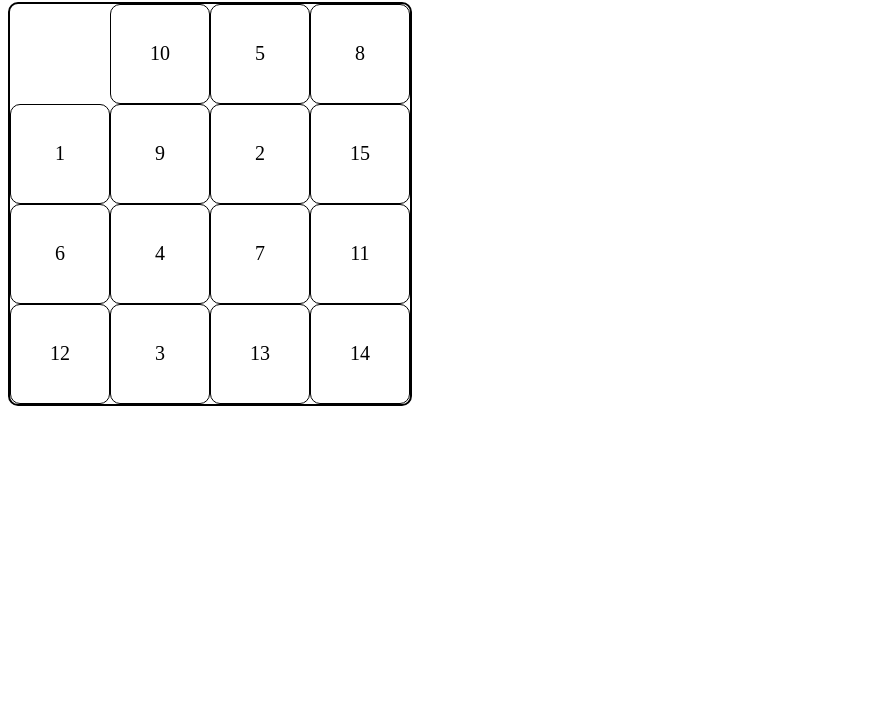
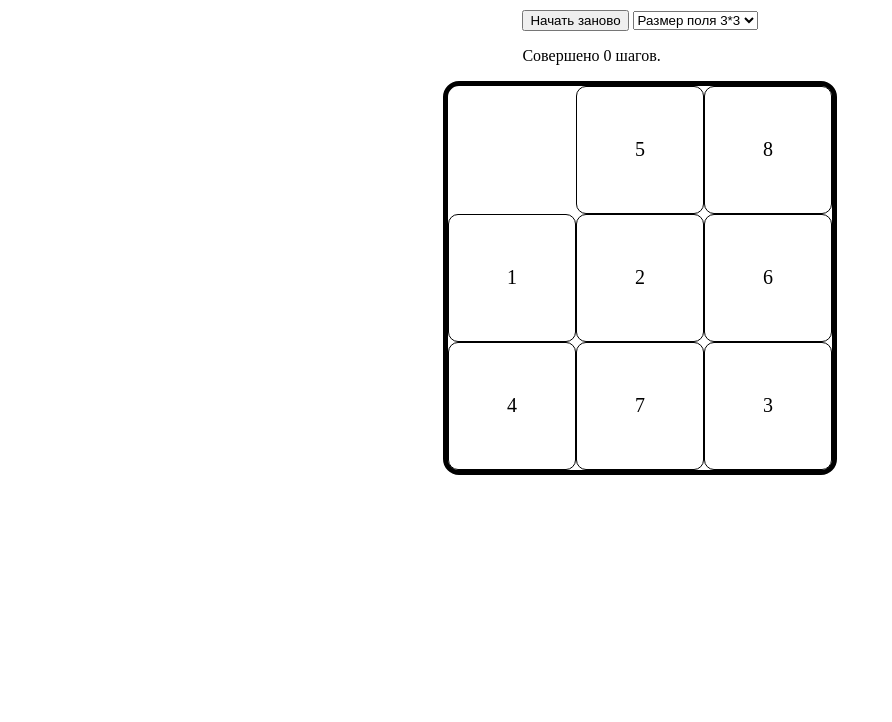
Before and after one commit to Mobidikt/gem-puzzle, a plain HTML site: page index.html in a window 1280 px wide. Shown: the part 78-800 px from the top of the page, without its empty margins (0-892 px from the left). Drawn offline with Linux system fonts and the light colour scheme.

Commit message:
feat: render field size 3*3 and 8*8

```diff
--- a/index.css
+++ b/index.css
@@ -1,13 +1,16 @@
+.root {
+    display: flex;
+    flex-direction: column;
+    align-items: center;
+}
 .field{
-    width: 400px;
-    height: 400px;
-    border: 2px solid black;
-    border-radius: 10px;
+    border: 5px solid black;
+    border-radius: 16px;
     position: relative;
 }
 .cell {
-    width: 100px;
-    height: 100px;
+    min-width: 10px;
+    width: 10vw;
     border: 1px solid black;
     border-radius: 10px;
     box-sizing: border-box;
@@ -18,4 +21,10 @@
     justify-content: center;
     align-items: center;
     cursor: pointer;
+    background-color: #ffffff;
+    /* background-size: 500%;
+    background-image: url(./images/ship.jpg); */
 }
+.cell:hover {
+    background-color: blanchedalmond;
+}
--- a/index.html
+++ b/index.html
@@ -6,8 +6,14 @@
     <title>Document</title>
     <link rel="stylesheet" href="index.css">
 </head>
-<body>
-    <h1>15</h1>
+<body class="root">
+    <div>
+        <h1>Игра пятнашки</h1>
+        <button class="btn__reset" type="button">Начать заново</button>
+            <select id="list"></select>
+        <p class="moves"></p>
+
+    </div>
     <div class="field"></div>
     <script src="index.js"></script>
 </body>
--- a/index.js
+++ b/index.js
@@ -1,12 +1,18 @@
+const resetBtn = document.querySelector('.btn__reset');
+
+const body = document.querySelector('.root');
+const infoMove = body.querySelector('.moves');
 const field = document.querySelector('.field');
-const cellSize = 100;
-const empty ={
+let sizeField = 3;
+let cellSize = 100;
+let empty ={
     top: 0,
     left: 0
 };
 
-const cells = [];
-const moves = 0;
+let cells = [];
+let moves = 0;
+
 
 cells.push(empty);
 
@@ -22,6 +28,7 @@ function move(index) {
     cell.element.style.top= `${empty.top * cellSize}px`;
     cell.element.style.left= `${empty.left * cellSize}px`;
 
+
     const emptyTop = empty.top;
     const emptyLeft= empty.left;
     empty.left=cell.left;
@@ -29,25 +36,34 @@ function move(index) {
     cell.top=emptyTop;
     cell.left=emptyLeft;
     moves = moves+1;
+    infoMove.textContent =`Совершено ${moves} шагов.`
     const isFinished = cells.every(cell => {
         return cell.value === cell.top * 4 +cell.left;
     })
     if(isFinished) {
+        console.log(1)
         alert('You won');
     }
 }
 
-const numbers = [...Array(15).keys()].sort(()=>Math.random()-0.5);
-
-for ( let i=1; i<=15; i++){
-    console.log(numbers);
+function init(size){
+    empty ={
+    top: 0,
+    left: 0
+};
+const count =size*size-1
+cells = [];
+cells.push(empty);
+const numbers = [...Array(count).keys()].sort(()=>Math.random()-0.5);
+        field.innerHTML=''
+for ( let i=1; i<=count; i++){
     const value = numbers[i-1]+1;
     const cell = document.createElement('div');
     cell.className= 'cell';
     cell.textContent= value;
 
-    const left = i% 4;
-    const top = (i-left) /4;
+    const left = i% size;
+    const top = (i-left) /size;
 
     cells.push({
         value: value,
@@ -55,11 +71,37 @@ for ( let i=1; i<=15; i++){
         top: top,
         element: cell
     });
-
+    field.append(cell);
+cellSize = document.querySelector('.cell').offsetWidth;
     cell.style.left = `${left * cellSize}px`;
     cell.style.top = `${top * cellSize}px`;
-
-    field.append(cell);
-
+    // cell.style.backgroundPositionY = `${25*top+25}%`;
+    // cell.style.backgroundPositionX= `${25*left}%`;
     cell.addEventListener('click', ()=>{move(i)});
 }
+const gem =document.querySelectorAll('.cell');
+cellSize = document.querySelector('.cell').offsetWidth;
+console.log(cellSize);
+gem.forEach(item=>{item.style.height = `${cellSize}px`;
+item.style.width = `${cellSize}px`;
+
+});
+field.style.height = `${cellSize*size}px`;
+field.style.width = `${cellSize*size}px`;
+}
+
+resetBtn.addEventListener('click', ()=>{
+    init(sizeField);
+    moves = 0;
+    infoMove.textContent =`Совершено ${moves} шагов.`;
+});
+init(3);
+infoMove.textContent =`Совершено ${moves} шагов.`;
+
+const objSel = document.getElementById("list");
+objSel.options[0] = new Option("Размер поля 3*3", "3");
+objSel.options[1] = new Option("Размер поля 4*4", "4");
+objSel.options[2] = new Option("Размер поля 8*8", "8");
+objSel.addEventListener('click', ()=>{
+    sizeField = objSel.value;
+})
```
Also changed, not shown: images/ship.jpg (added), images/storm.jpg (added).
